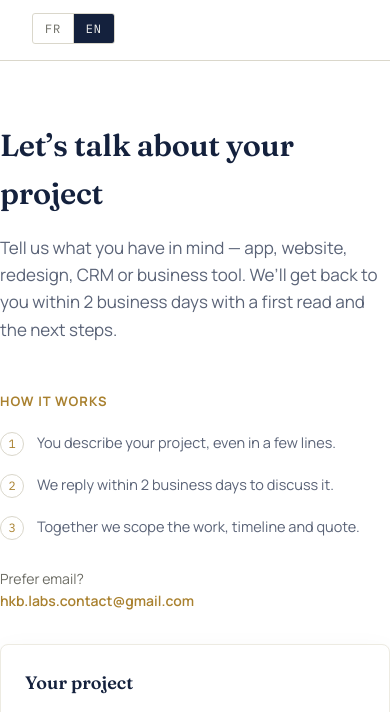
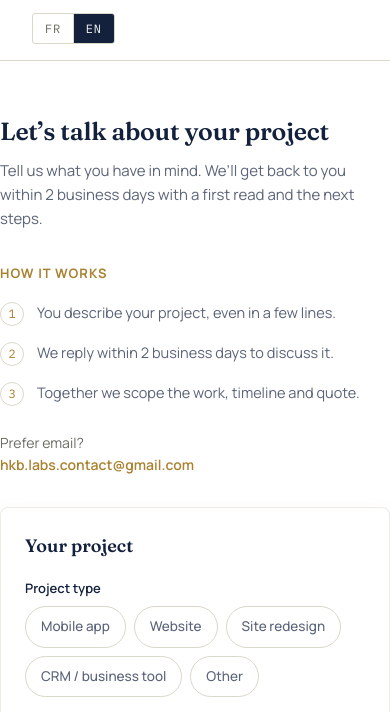
Before and after one commit to HKB-LABS/HKB-Labs-site, a plain HTML site: page contact.html in a window 390 px wide. Shown: the part 132-844 px from the top of the page. Drawn offline with Linux system fonts and the light colour scheme.

Commit message:
contact : titre + intro déplacés dans le panneau latéral figé
Le bloc « Parlons de votre projet » rejoint « Comment ça se passe » dans la
colonne de gauche, désormais entièrement en position sticky : seul le
formulaire défile. La colonne reste visible et se replie proprement en une
seule colonne sur mobile.

Co-Authored-By: Claude Sonnet 5 <noreply@anthropic.com>

```diff
--- a/contact.html
+++ b/contact.html
@@ -46,16 +46,14 @@
 
 <main class="wrap contact-page">
 
-  <div class="contact-head">
-    <h1 data-lang="fr">Parlons de votre projet</h1>
-    <h1 data-lang="en">Let’s talk about your project</h1>
-    <p class="lead" data-lang="fr">Décrivez ce que vous avez en tête — application, site web, refonte, CRM ou outil métier. On revient vers vous sous 48 h ouvrées avec une première lecture et les prochaines étapes.</p>
-    <p class="lead" data-lang="en">Tell us what you have in mind — app, website, redesign, CRM or business tool. We’ll get back to you within 2 business days with a first read and the next steps.</p>
-  </div>
-
   <div class="contact-layout">
 
     <aside class="contact-aside">
+      <h1 data-lang="fr">Parlons de votre projet</h1>
+      <h1 data-lang="en">Let’s talk about your project</h1>
+      <p class="contact-intro" data-lang="fr">Décrivez ce que vous avez en tête. On revient vers vous sous 48 h ouvrées avec une première lecture et les prochaines étapes.</p>
+      <p class="contact-intro" data-lang="en">Tell us what you have in mind. We’ll get back to you within 2 business days with a first read and the next steps.</p>
+
       <h2 data-lang="fr">Comment ça se passe</h2>
       <h2 data-lang="en">How it works</h2>
       <ol class="steps">
--- a/styles.css
+++ b/styles.css
@@ -560,35 +560,47 @@ html[data-lang="en"] [data-lang="fr"] { display: none !important; }
 
 /* ---------- Page contact / demande de devis ---------- */
 
-.contact-page { padding: 60px 0 100px; }
-
-.contact-head { max-width: 620px; margin-bottom: 48px; }
-.contact-head h1 {
-  font-family: var(--display);
-  font-weight: 600;
-  font-size: clamp(1.9rem, 3.4vw, 2.6rem);
-  letter-spacing: -0.01em;
-  margin: 0 0 16px;
-}
-.contact-head .lead { font-size: 17px; color: var(--ink-70); margin: 0; }
+.contact-page { padding: 56px 0 100px; }
 
 .contact-layout {
   display: grid;
-  grid-template-columns: 290px 1fr;
-  gap: 56px;
+  grid-template-columns: 350px 1fr;
+  gap: 52px;
   align-items: start;
 }
 
-.contact-aside { position: sticky; top: 188px; }
+.contact-aside {
+  position: sticky;
+  top: 190px;
+  align-self: start;
+  max-height: calc(100vh - 220px);
+  overflow-y: auto;
+  overscroll-behavior: contain;
+}
+
+.contact-aside h1 {
+  font-family: var(--display);
+  font-weight: 600;
+  font-size: clamp(1.55rem, 2.5vw, 2rem);
+  line-height: 1.14;
+  letter-spacing: -0.01em;
+  margin: 0 0 14px;
+}
+.contact-intro {
+  font-size: 15px;
+  color: var(--ink-70);
+  line-height: 1.6;
+  margin: 0 0 32px;
+}
 .contact-aside h2 {
   font-family: var(--body);
   font-size: 13px;
   text-transform: uppercase;
   letter-spacing: 0.08em;
   color: var(--brass);
-  margin: 0 0 20px;
+  margin: 0 0 18px;
 }
-.steps { list-style: none; margin: 0 0 28px; padding: 0; display: grid; gap: 18px; }
+.steps { list-style: none; margin: 0 0 26px; padding: 0; display: grid; gap: 16px; }
 .steps li {
   display: grid;
   grid-template-columns: 24px 1fr;
@@ -771,8 +783,8 @@ html[data-lang="en"] [data-lang="fr"] { display: none !important; }
   .project-grid { grid-template-columns: 1fr; }
   .section-head { flex-direction: column; align-items: flex-start; }
   .section-note { text-align: left; }
-  .contact-layout { grid-template-columns: 1fr; gap: 32px; }
-  .contact-aside { position: static; }
+  .contact-layout { grid-template-columns: 1fr; gap: 30px; }
+  .contact-aside { position: static; max-height: none; overflow: visible; }
   .contact-form-wrap { padding: 24px; }
   .field-row { grid-template-columns: 1fr; gap: 0; }
 }
```
